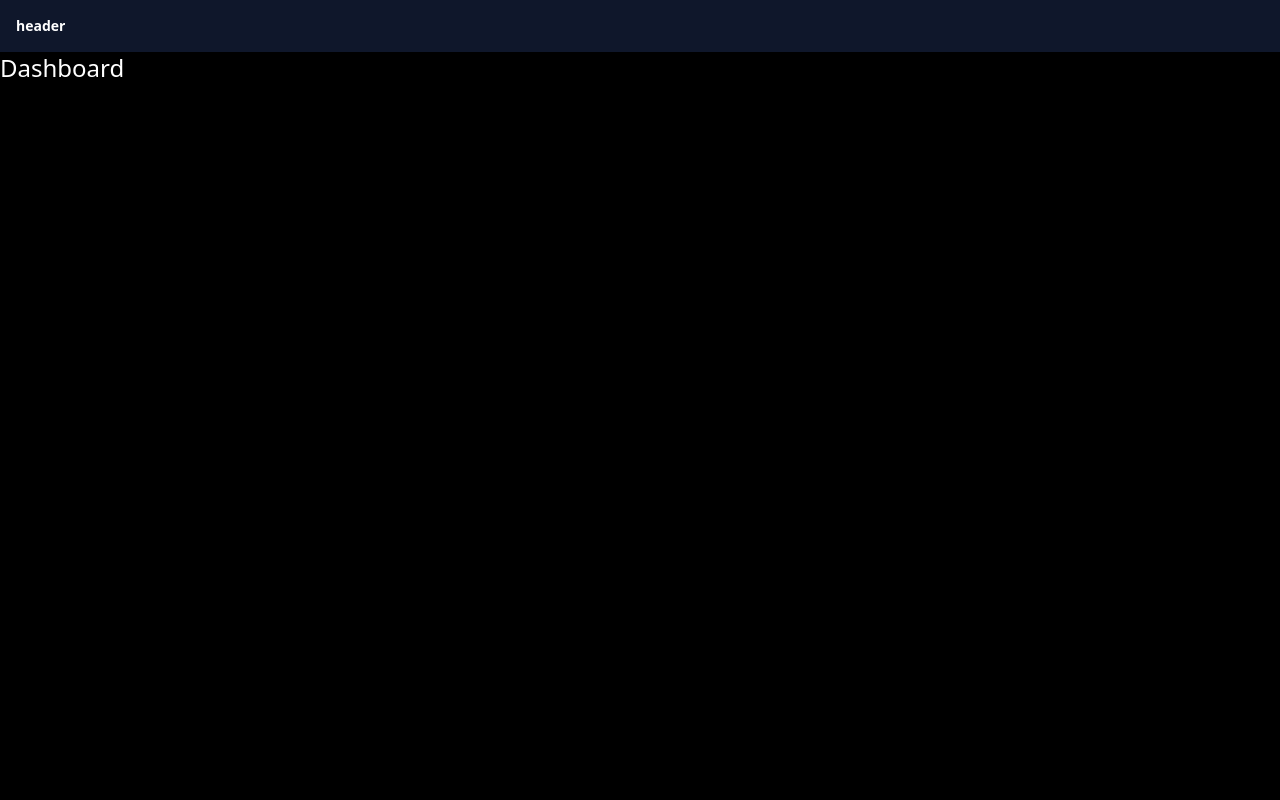
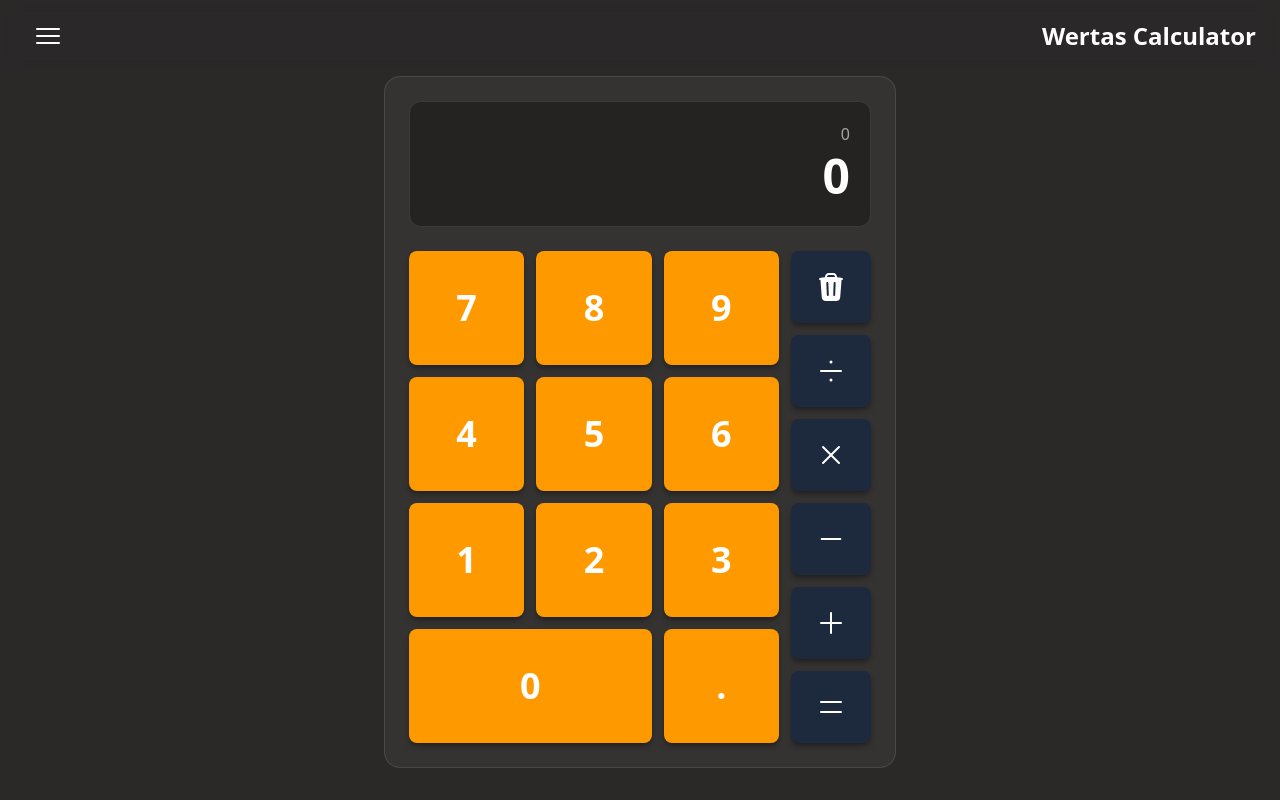
Before and after one commit to wertas441/react-calculator, a React (Vite) app: page / in a window 1280 px wide. Built offline with nearby package versions, Linux system fonts and the light colour scheme.

Commit message:
main: main base calculator design

```diff
--- a/package.json
+++ b/package.json
@@ -10,6 +10,7 @@
     "preview": "vite preview"
   },
   "dependencies": {
+    "@heroicons/react": "^2.2.0",
     "@tailwindcss/vite": "^4.1.14",
     "react": "^19.1.1",
     "react-dom": "^19.1.1",
--- a/src/App.tsx
+++ b/src/App.tsx
@@ -1,9 +1,71 @@
+import NumberButton from "./components /buttons/NumberButton.tsx";
+import ActionButton from "./components /buttons/ActionButton.tsx";
+import {
+    EqualsIcon,
+    DivideIcon,
+    MinusIcon,
+    PlusIcon,
+    XMarkIcon,
+    TrashIcon,
+} from "@heroicons/react/24/solid";
+import {actionButtonClass} from "./lib";
+
+
 
 export default function App() {
 
   return (
-    <>
-        <h1 className={`text-white text-2xl`}>Dashboard</h1>
-    </>
+      <div className="flex items-center justify-center sm:mt-1 mt-7 px-3">
+          <div className="w-full max-w-md md:max-w-lg p-4 md:p-6 rounded-2xl border border-white/10
+          bg-white/5">
+              <div className="mb-4 md:mb-6">
+                  <div className="rounded-xl bg-black/30 text-white p-4 md:p-5 border border-white/10">
+                      <div className="text-white/60 text-sm md:text-base text-right truncate">0</div>
+                      <div className="font-bold text-3xl md:text-5xl text-right leading-tight">0</div>
+                  </div>
+              </div>
+
+              <div className="flex gap-2 md:gap-3">
+                  <div className="grid grid-cols-3 gap-2 md:gap-3 flex-1">
+                      <NumberButton label={'7'} />
+                      <NumberButton label={'8'} />
+                      <NumberButton label={'9'} />
+
+                      <NumberButton label={'4'} />
+                      <NumberButton label={'5'} />
+                      <NumberButton label={'6'} />
+
+                      <NumberButton label={'1'} />
+                      <NumberButton label={'2'} />
+                      <NumberButton label={'3'} />
+
+                      <NumberButton label={'0'} className="col-span-2" />
+                      <NumberButton label={'.'} />
+                  </div>
+                  <div className="grid grid-cols-1 gap-2 md:gap-3">
+                      <ActionButton
+                          icon={<TrashIcon className={`${actionButtonClass} `} /> }
+                          className="bg-rose-600 hover:bg-rose-500"
+                      />
+                      <ActionButton
+                        icon={<DivideIcon className={`${actionButtonClass} `} /> }
+                      />
+                      <ActionButton
+                          icon={<XMarkIcon className={`${actionButtonClass} `} /> }
+                      />
+                      <ActionButton
+                          icon={<MinusIcon className={`${actionButtonClass} `} /> }
+                      />
+                      <ActionButton
+                          icon={<PlusIcon className={`${actionButtonClass} `} /> }
+                      />
+                      <ActionButton
+                          icon={<EqualsIcon className={`${actionButtonClass} `} /> }
+                          className="bg-amber-600 hover:bg-amber-500"
+                      />
+                  </div>
+              </div>
+          </div>
+      </div>
   )
 }
--- a/src/components /MainHeader.tsx
+++ b/src/components /MainHeader.tsx
@@ -1,11 +1,26 @@
 
-
+import {Bars3Icon} from "@heroicons/react/24/solid";
+import {useState} from "react";
 
 export default function MainHeader() {
 
+    const [isModalOpen, setIsModalOpen] = useState<boolean>(false);
+
+    const toggleModal = () => {
+        setIsModalOpen(!isModalOpen);
+    }
+
     return (
-        <header className="main-header p-4 bg-slate-900 text-white">
-            <h1 className="text-sm font-semibold">header</h1>
+        <header className="flex justify-between items-center py-3 px-4 md:px-6 bg-[#2b2828]/80
+        backdrop-blur text-white sticky top-0 z-10">
+            <button
+                onClick={toggleModal}
+                className={`cursor-pointer p-2 rounded-lg hover:bg-white/5 focus:outline-none
+                focus-visible:ring-2 focus-visible:ring-white/40`}
+            >
+                <Bars3Icon className={`h-7 w-7 md:h-8 md:w-8`} />
+            </button>
+            <h1 className="text-xl md:text-2xl font-semibold">Wertas Calculator</h1>
         </header>
     )
 }
--- /dev/null
+++ b/src/components /buttons/ActionButton.tsx
@@ -0,0 +1,26 @@
+import * as React from "react";
+
+interface ActionButtonProps {
+    icon: React.ReactNode;
+    onClick?: () => void;
+    className?: string;
+}
+
+export default function ActionButton({icon, className, onClick}: ActionButtonProps) {
+
+    const handleNothing = () => {
+        return;
+    }
+
+    return (
+        <button
+            onClick={onClick ?? handleNothing}
+            className={`select-none rounded-lg font-bold text-center text-white bg-slate-800
+            hover:bg-slate-700 active:translate-y-[1px] shadow-md shadow-black/30
+            focus:outline-none focus-visible:ring-2 focus-visible:ring-slate-300/60 px-5 py-4
+            md:px-6 md:py-5 text-2xl md:text-4xl ${className}`}
+        >
+            {icon}
+        </button>
+    )
+}
--- a/src/components /buttons/NumberButton.tsx
+++ b/src/components /buttons/NumberButton.tsx
@@ -1,11 +1,25 @@
 
+interface NumberButtonProps {
+    label: string;
+    onClick?: () => void;
+    className?: string;
+}
 
+export default function NumberButton({label, className, onClick}: NumberButtonProps) {
 
-export default function NumberButton(){
+    const handleNothing = () => {
+        return;
+    }
 
     return (
-        <>
-
-        </>
+        <button
+            onClick={onClick ?? handleNothing}
+            className={`select-none rounded-lg font-bold text-center text-white bg-amber-500
+            hover:bg-amber-400 active:translate-y-[1px] shadow-md shadow-black/30 focus:outline-none
+            focus-visible:ring-2 focus-visible:ring-amber-300/60 px-5 py-4 md:px-6
+            md:py-5 text-2xl md:text-4xl ${className}`}
+        >
+            {label}
+        </button>
     )
 }
--- /dev/null
+++ b/src/lib/index.ts
@@ -0,0 +1,2 @@
+
+export const actionButtonClass = `h-6 w-6 md:h-8 md:w-8 text-white`
--- a/src/styles/index.scss
+++ b/src/styles/index.scss
@@ -1,4 +1,4 @@
 
 body{
-  background: #000000;
+  background: #2b2828;
 }
```
Also changed, not shown: 1 other file (tests, documents, lock files or other folders).
